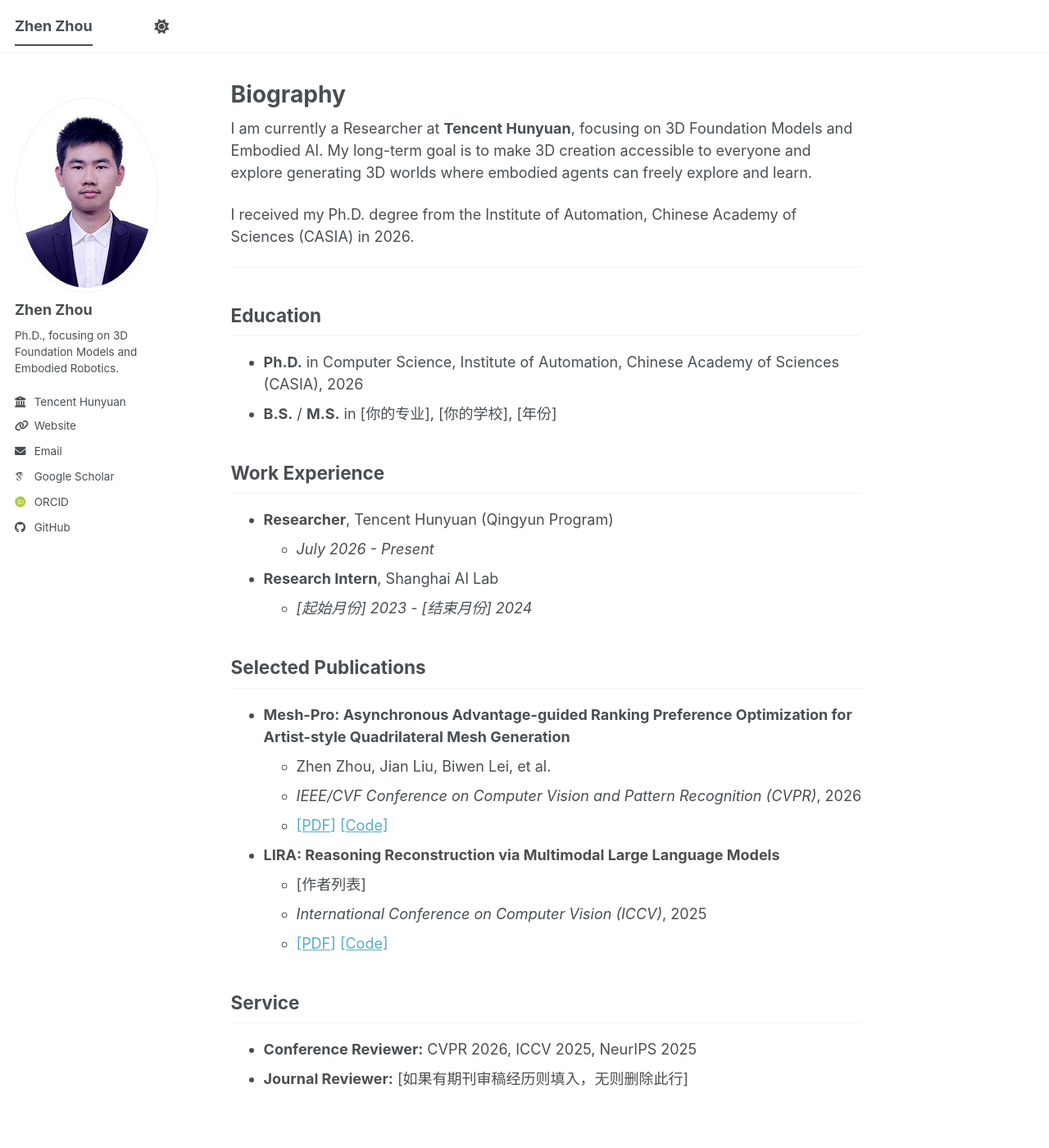
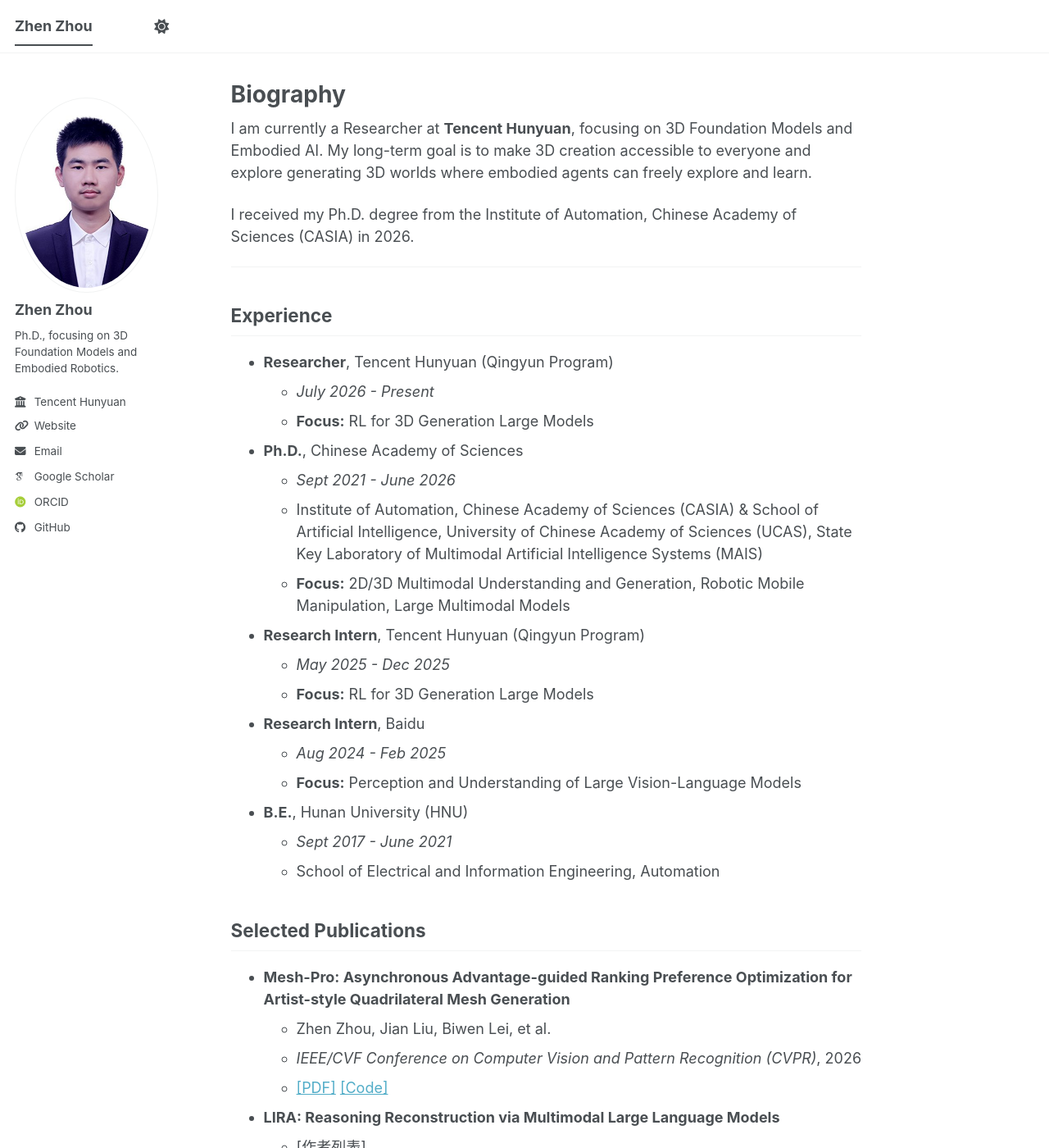
Before and after one commit to zhen6618/zhen6618.github.io, a Jekyll site: the page built from _pages/about.md, in a window 1280 px wide and 1400 px high. Shown: the whole window at 82% size. Built offline with Jekyll 4.4.1, drawn with Linux system fonts in a browser that asks for light colours; some web fonts are replaced; a script bundle is joined from its source files by our own code; library files that are not in the unit come from our copies.

Commit message:
Update about.md

```diff
--- a/_pages/about.md
+++ b/_pages/about.md
@@ -14,15 +14,28 @@ I received my Ph.D. degree from the Institute of Automation, Chinese Academy of
 
 ---
 
-## Education
-* **Ph.D.** in Computer Science, Institute of Automation, Chinese Academy of Sciences (CASIA), 2026
-* **B.S.** / **M.S.** in [你的专业], [你的学校], [年份]
+## Experience
 
-## Work Experience
 * **Researcher**, Tencent Hunyuan (Qingyun Program)
   * *July 2026 - Present*
-* **Research Intern**, Shanghai AI Lab
-  * *[起始月份] 2023 - [结束月份] 2024*
+  * **Focus:** RL for 3D Generation Large Models
+
+* **Ph.D.**, Chinese Academy of Sciences
+  * *Sept 2021 - June 2026*
+  * Institute of Automation, Chinese Academy of Sciences (CASIA) & School of Artificial Intelligence, University of Chinese Academy of Sciences (UCAS), State Key Laboratory of Multimodal Artificial Intelligence Systems (MAIS)
+  * **Focus:** 2D/3D Multimodal Understanding and Generation, Robotic Mobile Manipulation, Large Multimodal Models
+
+* **Research Intern**, Tencent Hunyuan (Qingyun Program)
+  * *May 2025 - Dec 2025*
+  * **Focus:** RL for 3D Generation Large Models
+
+* **Research Intern**, Baidu
+  * *Aug 2024 - Feb 2025*
+  * **Focus:** Perception and Understanding of Large Vision-Language Models
+
+* **B.E.**, Hunan University (HNU)
+  * *Sept 2017 - June 2021*
+  * School of Electrical and Information Engineering, Automation
 
 ## Selected Publications
 * **Mesh-Pro: Asynchronous Advantage-guided Ranking Preference Optimization for Artist-style Quadrilateral Mesh Generation**
```
